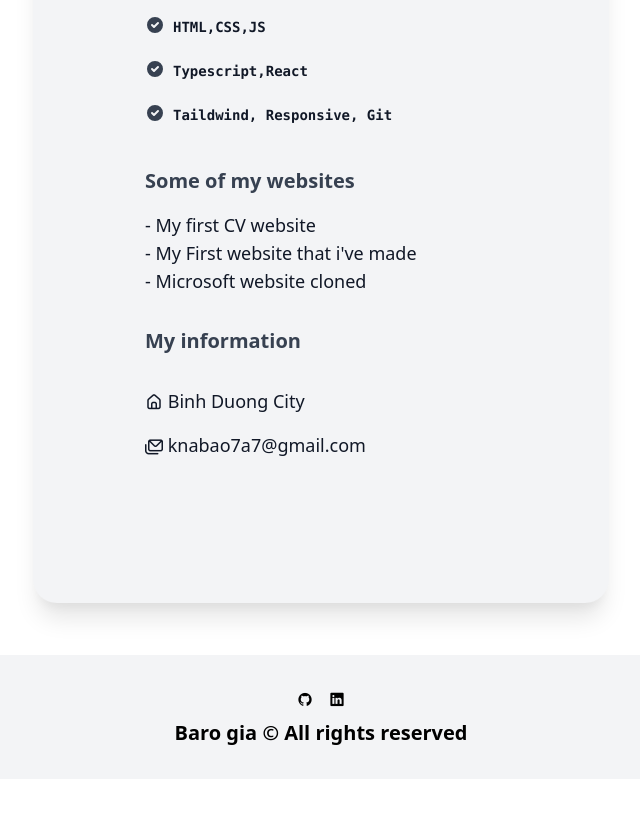
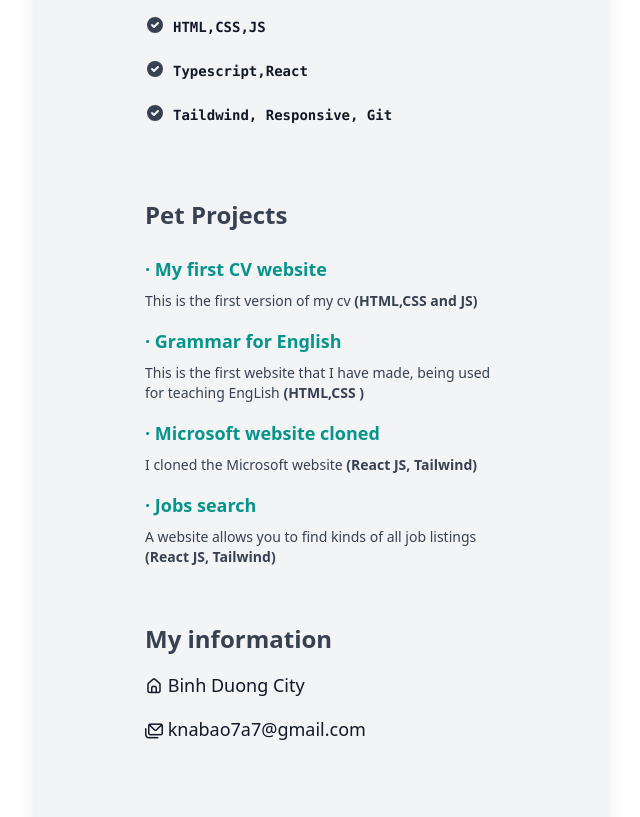
Before and after one commit to barokool/the-newest-cv, a plain HTML site: page index.html in a window 1280 px wide. Shown: the part 1043-1860 px from the top of the page, without its empty margins (319-959 px from the left). Before the commit the page ends 1822 px from the top, so only its background shows below. Drawn offline with nearby package versions, Linux system fonts and the light colour scheme.

Commit message:
Add files via upload

```diff
--- a/dark.scss
+++ b/dark.scss
@@ -15,3 +15,6 @@
     }
 
 }
+.color-projects {
+    color:#07948b;
+}
--- a/index.html
+++ b/index.html
@@ -80,14 +80,19 @@
                             </p>
                         </li>
                       </ul>
-                      <div class="flex flex-col">
-                      <p class="py-4 text-xl font-semibold">Some of my websites</p>
-                      <a class=" text-gray-900 font-medium" href="https://barokool.netlify.app/"  target="_blank">- My first CV website </a>
-                      <a class=" text-gray-900 font-medium" href="https://barokool.github.io" target="_blank">- My First website that i've made</a>
-                      <a class=" text-gray-900 font-medium" href="https://github.com/barokool/microsoft-clone"  target="_blank">- Microsoft website cloned </a>
+                      <div class="flex flex-col pt-8">
+                      <p class="py-4 text-2xl font-bold ">Pet Projects</p>
+                      <a class="color-projects text-gray-900 font-bold pt-2" href="https://barokool.netlify.app/"  target="_blank"><span >&#183;</span> My first CV website </a>
+                      <p class="text-sm py-2 ">This is the first version of my cv <span class="font-bold">(HTML,CSS and JS)</span> </p>
+                      <a class="color-projects text-gray-900 font-bold pt-2" href="https://barokool.github.io" target="_blank"><span>&#183;</span> Grammar for English</a>
+                      <p class="text-sm py-2">This is the first website that I have made, being used for teaching EngLish <span class="font-bold">(HTML,CSS )</span> </p>
+                      <a class="color-projects text-gray-900 font-bold pt-2" href="https://microsoft-cloned.netlify.app/"  target="_blank"><span>&#183;</span> Microsoft website cloned </a>
+                      <p class="text-sm py-2">I cloned the Microsoft website  <span class="font-bold">(React JS, Tailwind)</span> </p>
+                      <a class="color-projects text-gray-900 font-bold pt-2" href="https://jobboardsearch.netlify.app/"  target="_blank"><span>&#183;</span> Jobs search </a>
+                      <p class="text-sm py-2 ">A website allows you to find kinds of all job listings   <span class="font-bold">(React JS, Tailwind)</span> </p>
 
                     </div>
-                      <p class="py-4 text-xl font-semibold">My information  </p>
+                      <p class=" pt-8 text-2xl font-bold ">My information  </p>
                       <p class="text-gray-900 font-medium"><i class="uil text-gray-900 uil-estate"></i> Binh Duong City</p>
                       <p class="text-gray-900 font-medium"><i class="uil  uil-envelopes"></i> knabao7a7@gmail.com</p>
                       <p></p>
@@ -115,8 +120,8 @@
 
     </main>
 
-    <footer class="bg-gray-100  pt-4 pb-4 sm:pt-8 sm:pb-8 ">
-        <div class="flex  justify-center max-w-xl mx-auto">
+    <footer class="bg-gray-100  pt-4 pb-4  ">
+        <div class="flex  justify-center mx-auto">
             <a href="https://github.com/barokool" target="_blank"><i class="px-2 hover:bg-gray-200 uil uil-github"></i></a>
             <a href="https://www.linkedin.com/in/baro-gia-a5b096203/" target="_blank"><i class="px-2 hover:bg-gray-200 uil uil-linkedin"></i></a>
 
```
Also changed, not shown: app.js (line endings or trailing spaces), dark.css, 1 other file.
